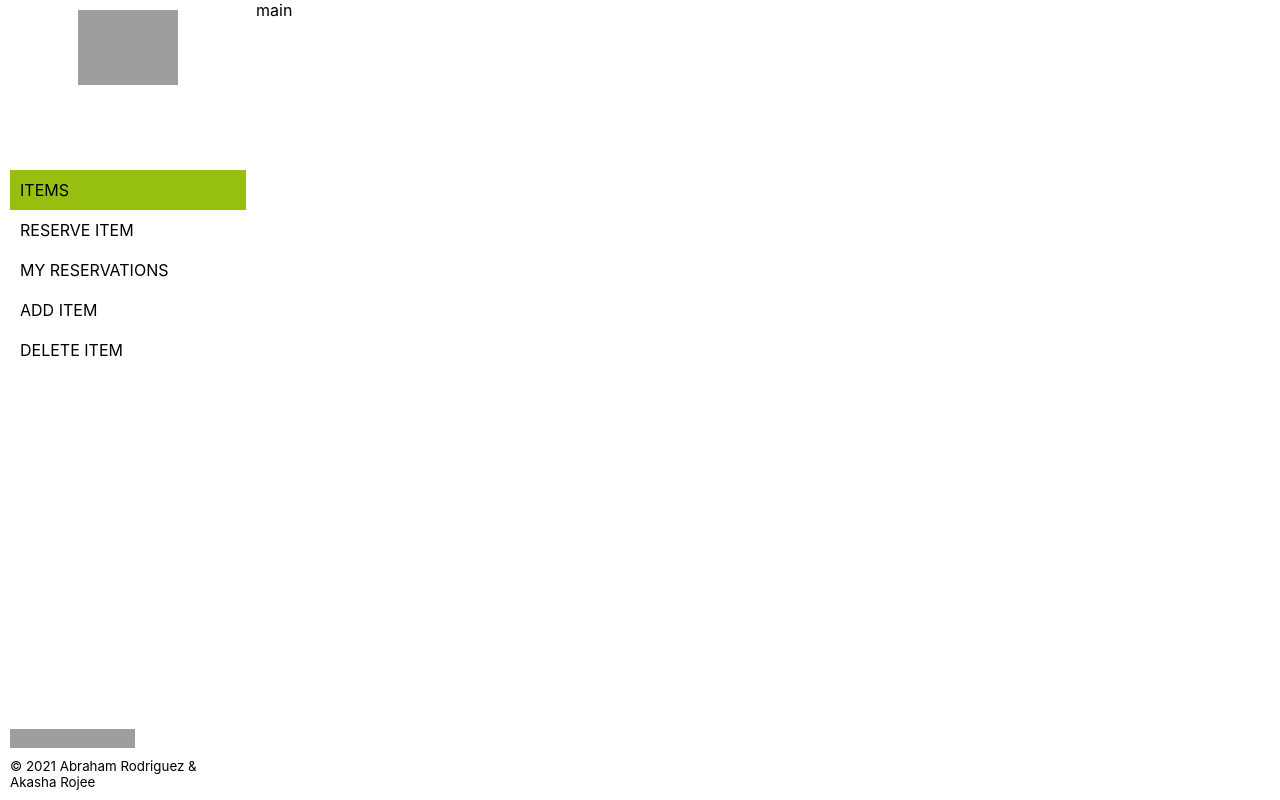
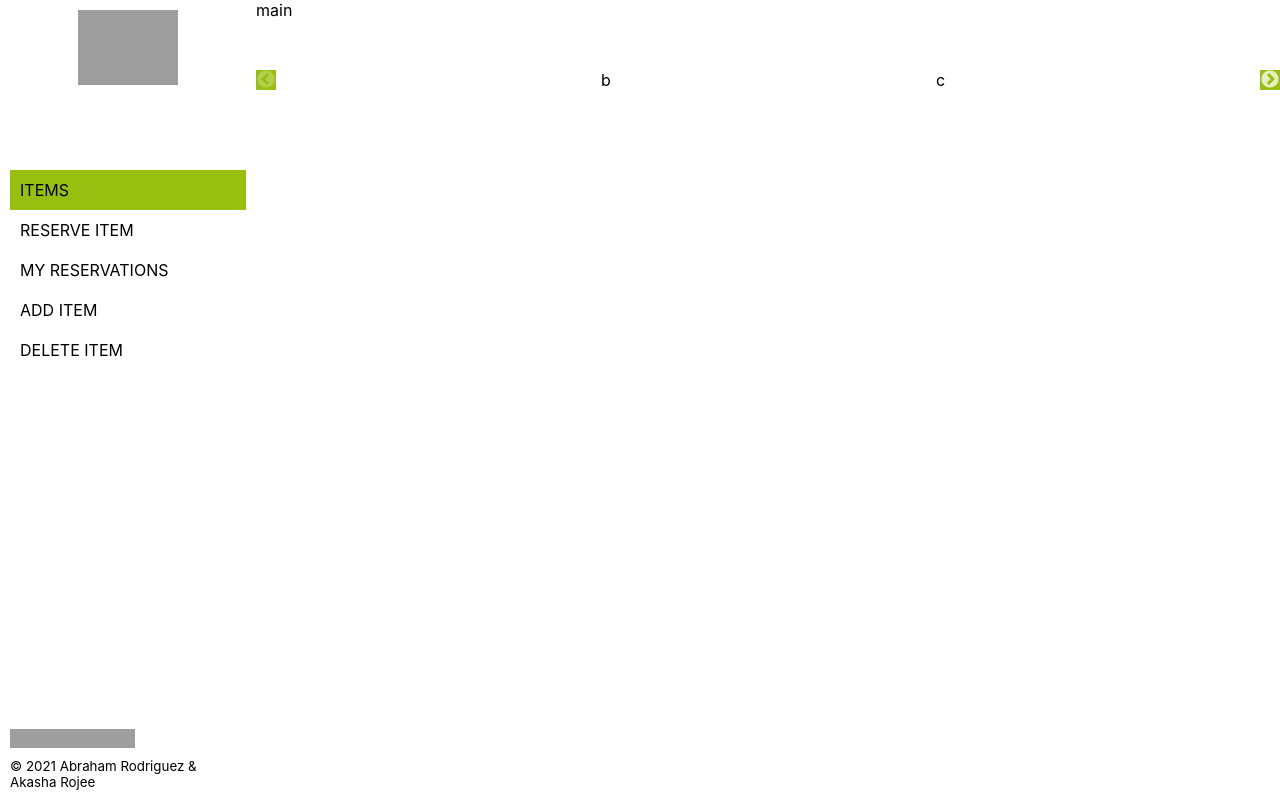
Before and after one commit to Metsanpeitto/react_renting-service, a React (Create React App) app: page / in a window 1280 px wide. Built offline with nearby package versions, Linux system fonts and the light colour scheme; grey boxes are pictures that could not be loaded.

Commit message:
Add carousel skeleton and structure

```diff
--- a/package.json
+++ b/package.json
@@ -15,7 +15,9 @@
     "react-dom": "^17.0.2",
     "react-router-dom": "^6.1.1",
     "react-scripts": "4.0.3",
+    "react-slick": "^0.28.1",
     "sass": "^1.44.0",
+    "slick-carousel": "^1.8.1",
     "web-vitals": "^1.0.1"
   },
   "scripts": {
--- /dev/null
+++ b/src/features/main/Carousel.js
@@ -0,0 +1,62 @@
+/* eslint-disable */
+import React, { Component } from "react";
+import Slider from "react-slick";
+import "slick-carousel/slick/slick.css";
+import "slick-carousel/slick/slick-theme.css";
+import styles from "./Carousel.module.scss";
+
+function PrevArrow(props) {
+  const { className, style, onClick } = props;
+  return (
+    <div
+      className={className}
+      style={{ ...style, display: "block", left: "0", background: "#97bf0f", "z-index": "1" }}
+      onClick={onClick}
+    />
+  );
+}
+
+function NextArrow(props) {
+  const { className, style, onClick } = props;
+  return (
+    <div
+      className={className}
+      style={{ ...style, display: "block", right: "0", background: "#97bf0f" }}
+      onClick={onClick}
+    />
+  );
+}
+
+export default class Carousel extends Component {
+  render() {
+    var settings = {
+      infinite: false,
+      slidesToShow: 3,
+      slidesToScroll: 1,
+      initialSlide: 0,
+      nextArrow: <NextArrow />,
+      prevArrow: <PrevArrow />,
+      responsive: [
+        {
+          breakpoint: 768,
+          settings: {
+            slidesToShow: 1,
+            slidesToScroll: 1
+          }
+        }
+      ]
+    };
+    return (
+      <>
+        <Slider {...settings} className={styles.slider}>
+          <div>a</div>
+          <div>b</div>
+          <div>c</div>
+          <div>d</div>
+          <div>e</div>
+          <div>f</div>
+        </Slider>
+      </>
+    );
+  }
+}
--- /dev/null
+++ b/src/features/main/Carousel.module.scss
@@ -0,0 +1,9 @@
+.slider {
+  padding: 50px 10px;
+}
+
+@media (min-width: 768px) {
+  .slider {
+    width: 80vw;
+  }
+}
--- a/src/features/main/Main.js
+++ b/src/features/main/Main.js
@@ -1,10 +1,13 @@
 /* eslint-disable */
+
+import Carousel from "./Carousel";
 
 
 const Main = () => {
   return (
     <div>
       main
+      <Carousel />
     </div>
   )
 };
```
Also changed, not shown: 1 other file (tests, documents, lock files or other folders).
